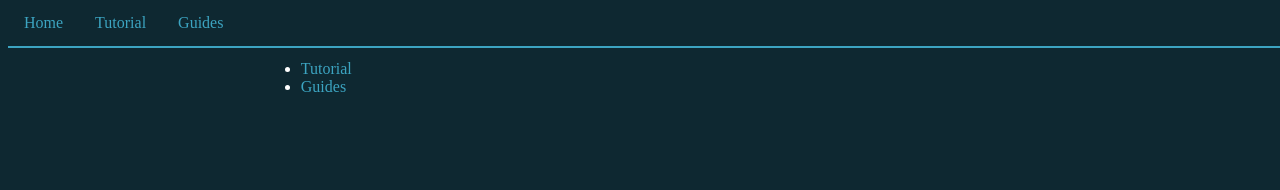
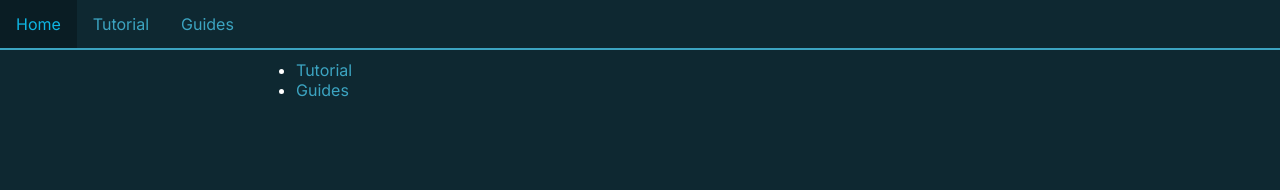
Before and after one commit to RockRoller01/skinninginfo, a Jekyll site: the page built from index.md, in a window 1280 px wide. Shown: the top 190 px of the page. Built offline with Jekyll 4.4.1, drawn with Linux system fonts in a browser that asks for light colours.

Commit message:
font inter

```diff
--- a/_layouts/default.html
+++ b/_layouts/default.html
@@ -1,10 +1,11 @@
 <!DOCTYPE html>
 <html>
 <head>
-  <link rel="stylesheet" href="{{site.baseurl}}/css/main.css">
   <meta charset="utf-8">
   <meta name="viewport" content="width=device-width, initial-scale=1">
   <title>{{ page.title }} - {{site.title}}</title>
+  <link rel="stylesheet" href="{{site.baseurl}}/css/main.css">
+  <link href="https://fonts.googleapis.com/css2?family=Inter:wght@100;200;300;400;500;600;700;800;900&display=swap" rel="stylesheet">
 </head>
 
 <body>
--- a/css/main.css
+++ b/css/main.css
@@ -1,16 +1,26 @@
+:root{
+    --main: ;
+    --link: #3CA4C1;
+    --link-hover: #0EB5E3;
+    --line: #3CA4C1;
+    --background: #0E2831;
+    --text: #FFFFFF;
+}
 body{
-    background-color: #0E2831;
-    color: #ffffff;
+    background-color: var(--background);
+    color: var(--text);
+    margin: 0;
+    font-family: 'Inter', sans-serif;
 }
 a{
-    color: #3CA4C1;
+    color: var(--link);
     text-decoration: none;
 }
 a:hover, a:focus, a:active{
-    color: #0EB5E3;
+    color: var(--link-hover);
 }
 hr{
-    color: #3CA4C1;
+    color: var(--line);
 }
 .navbar{
     overflow: hidden;
@@ -20,19 +30,19 @@ hr{
     width: 100%;
     border-bottom: solid;
     border-width: 2px;
-    border-color: #3CA4C1;
+    border-color: var(--line);
 }
 .navbar a{
     float: left;
     display: block;
-    color: #3CA4C1;
+    color: var(--link);
     text-align: center;
     padding: 14px 16px;
     text-decoration: none;
 }
 .navbar a:hover {
     background: #0a1d24;
-    color: #0EB5E3;
+    color: var(--link-hover);
 }
 .main {
     margin-top: 60px;
```
